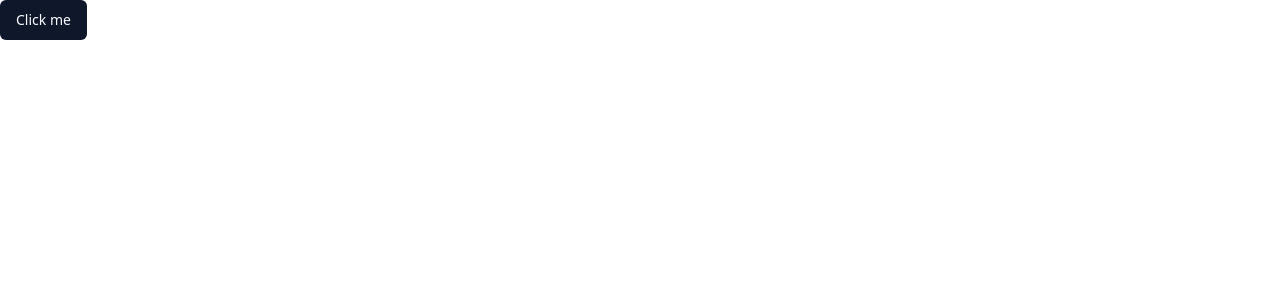
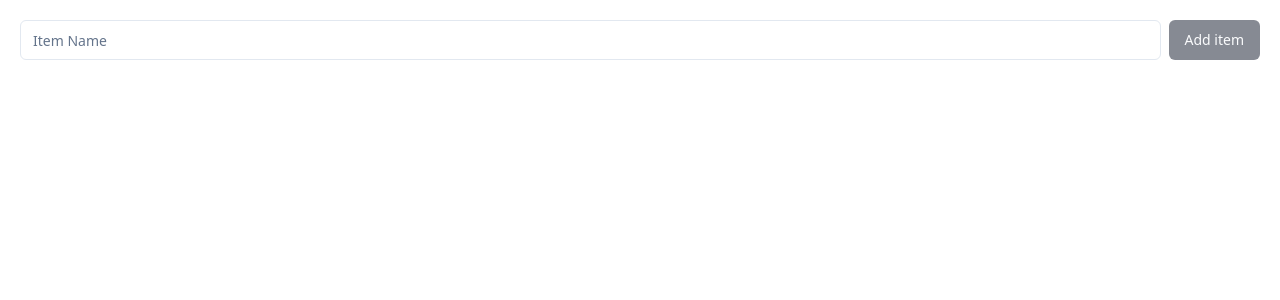
Before and after one commit to tina1461/learning-react-ts, a React (Vite) app: page / in a window 1280 px wide. Shown: the top 300 px of the page. Built offline with nearby package versions, Linux system fonts and the light colour scheme.

Commit message:
feat: Add item & Delete item

```diff
--- a/package.json
+++ b/package.json
@@ -11,6 +11,7 @@
   },
   "dependencies": {
     "@heroicons/react": "^2.1.3",
+    "@radix-ui/react-label": "^2.0.2",
     "@radix-ui/react-slot": "^1.0.2",
     "class-variance-authority": "^0.7.0",
     "clsx": "^2.1.0",
--- a/src/App.tsx
+++ b/src/App.tsx
@@ -1,9 +1,53 @@
-import { Button } from "@/components/ui/button";
+import { useState } from "react";
+import { Button, Input, Label } from "@/components/ui";
+import { XCircleIcon } from "@heroicons/react/24/solid";
 
 function App() {
+  const [itemName, setItemName] = useState("");
+  const [shoppingList, setShoppingList] = useState<string[]>([]);
+
+  const addingItem = () => {
+    if (itemName.length === 0) return;
+    setShoppingList(prevState => [...prevState, itemName.trim()]);
+    setItemName("");
+  };
+
+  const removeItem = (index: number) => {
+    const newArr = shoppingList.filter((_, itemIndex) => itemIndex !== index);
+    setShoppingList(newArr);
+  };
+
   return (
     <>
-      <Button> Click me</Button>
+      <div className="p-5 flex items-center space-x-2">
+        <Input
+          placeholder="Item Name"
+          value={itemName}
+          onChange={e => setItemName(e.target.value)}
+        />
+        <Button
+          className="text-center"
+          onClick={addingItem}
+          disabled={itemName.length === 0}
+        >
+          Add item
+        </Button>
+      </div>
+      <div className="p-5">
+        {shoppingList.map((item, itemIndex) => (
+          <div className="flex items-center space-x-2">
+            <Label htmlFor="">{item}</Label>
+            <Button
+              className="text-center"
+              variant="outline"
+              size="icon"
+              onClick={() => removeItem(itemIndex)}
+            >
+              <XCircleIcon className="h-6 w-6" />
+            </Button>
+          </div>
+        ))}
+      </div>
     </>
   );
 }
--- /dev/null
+++ b/src/components/ui/index.ts
@@ -0,0 +1,3 @@
+export { Button } from "./button";
+export { Input } from "./input";
+export { Label } from "./label";
--- /dev/null
+++ b/src/components/ui/input.tsx
@@ -0,0 +1,25 @@
+import * as React from "react"
+
+import { cn } from "@/lib/utils"
+
+export interface InputProps
+  extends React.InputHTMLAttributes<HTMLInputElement> {}
+
+const Input = React.forwardRef<HTMLInputElement, InputProps>(
+  ({ className, type, ...props }, ref) => {
+    return (
+      <input
+        type={type}
+        className={cn(
+          "flex h-10 w-full rounded-md border border-input bg-background px-3 py-2 text-sm ring-offset-background file:border-0 file:bg-transparent file:text-sm file:font-medium placeholder:text-muted-foreground focus-visible:outline-none focus-visible:ring-2 focus-visible:ring-ring focus-visible:ring-offset-2 disabled:cursor-not-allowed disabled:opacity-50",
+          className
+        )}
+        ref={ref}
+        {...props}
+      />
+    )
+  }
+)
+Input.displayName = "Input"
+
+export { Input }
--- /dev/null
+++ b/src/components/ui/label.tsx
@@ -0,0 +1,24 @@
+import * as React from "react"
+import * as LabelPrimitive from "@radix-ui/react-label"
+import { cva, type VariantProps } from "class-variance-authority"
+
+import { cn } from "@/lib/utils"
+
+const labelVariants = cva(
+  "text-sm font-medium leading-none peer-disabled:cursor-not-allowed peer-disabled:opacity-70"
+)
+
+const Label = React.forwardRef<
+  React.ElementRef<typeof LabelPrimitive.Root>,
+  React.ComponentPropsWithoutRef<typeof LabelPrimitive.Root> &
+    VariantProps<typeof labelVariants>
+>(({ className, ...props }, ref) => (
+  <LabelPrimitive.Root
+    ref={ref}
+    className={cn(labelVariants(), className)}
+    {...props}
+  />
+))
+Label.displayName = LabelPrimitive.Root.displayName
+
+export { Label }
```
Also changed, not shown: 1 other file (tests, documents, lock files or other folders).
